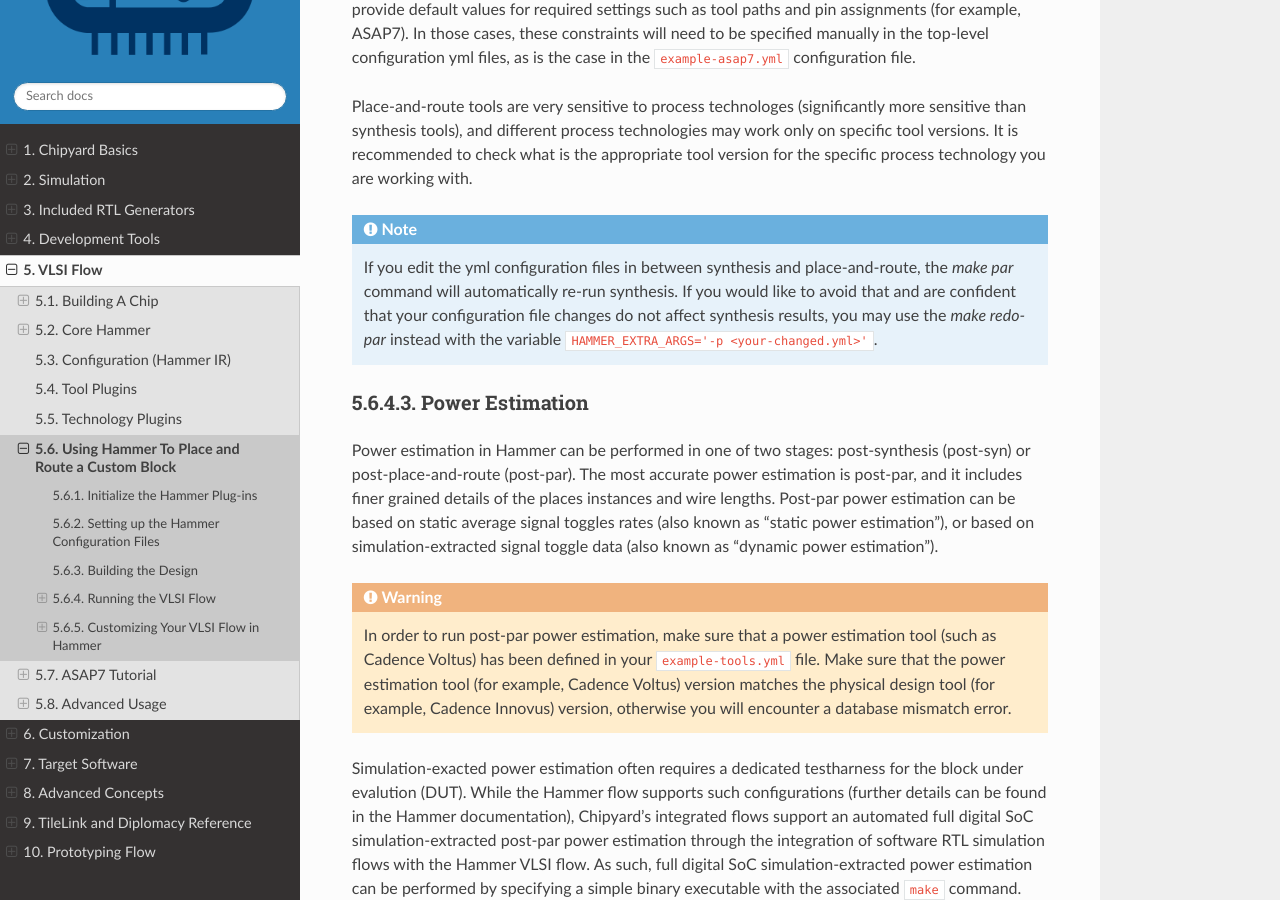
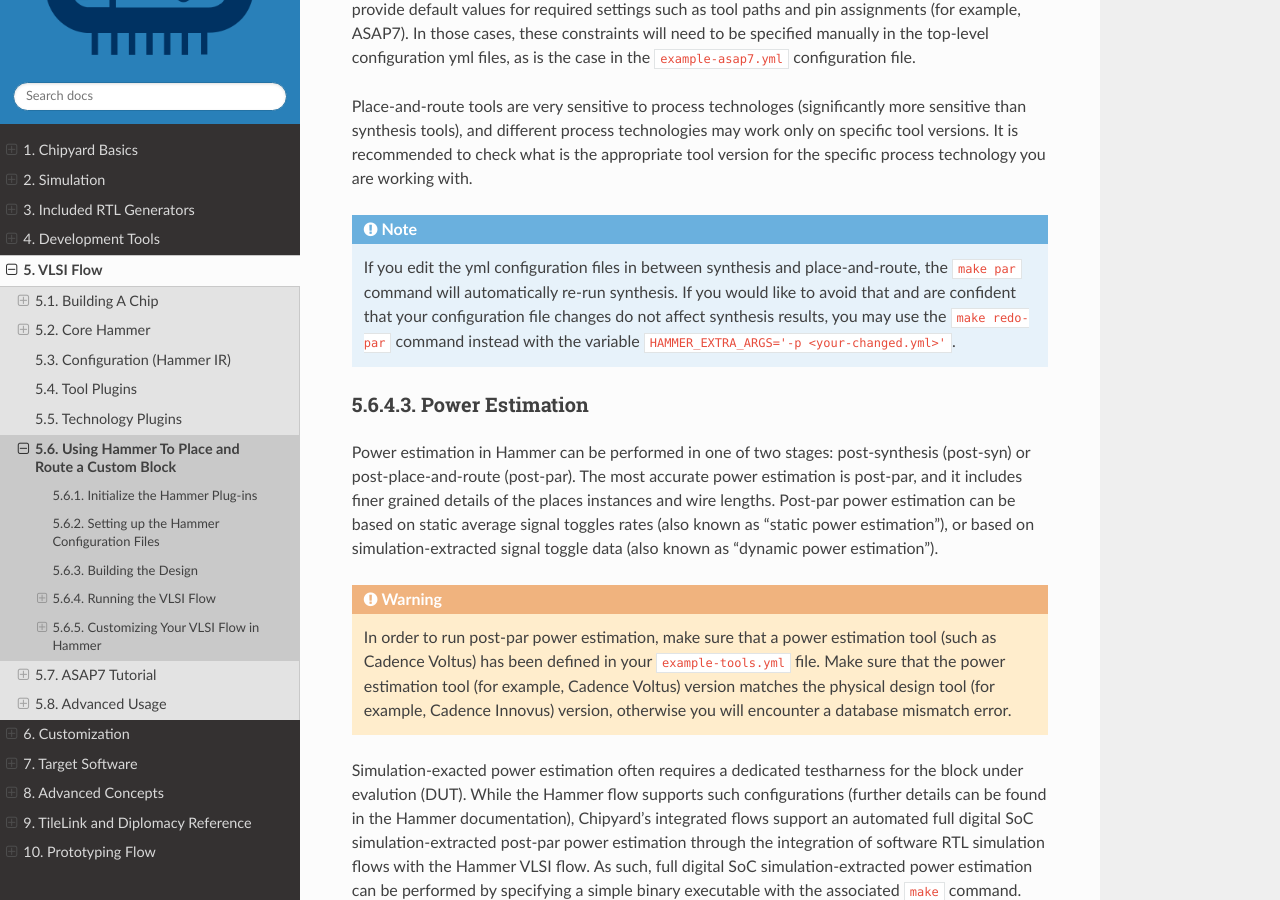
Before and after one commit to ucb-bar/chipyard, a Sphinx documentation site: the page built from docs/VLSI/Basic-Flow.rst, in a window 1280 px wide and 900 px high, scrolled down 4765 px. Built offline with Sphinx 7.4.7 and the Read the Docs theme 2.0.0, drawn with Linux system fonts in a browser that asks for light colours.

Commit message:
Basic-Flow update

```diff
--- a/docs/VLSI/Basic-Flow.rst
+++ b/docs/VLSI/Basic-Flow.rst
@@ -148,7 +148,7 @@ Additionally, some Hammer process technology plugins do not provide default valu
 Place-and-route tools are very sensitive to process technologes (significantly more sensitive than synthesis tools), and different process technologies may work only on specific tool versions. It is recommended to check what is the appropriate tool version for the specific process technology you are working with.
 
 
-.. Note:: If you edit the yml configuration files in between synthesis and place-and-route, the `make par` command will automatically re-run synthesis. If you would like to avoid that and are confident that your configuration file changes do not affect synthesis results, you may use the `make redo-par` instead with the variable ``HAMMER_EXTRA_ARGS='-p <your-changed.yml>'``.
+.. Note:: If you edit the yml configuration files in between synthesis and place-and-route, the ``make par`` command will automatically re-run synthesis. If you would like to avoid that and are confident that your configuration file changes do not affect synthesis results, you may use the ``make redo-par`` command instead with the variable ``HAMMER_EXTRA_ARGS='-p <your-changed.yml>'``.
 
 
 
```
